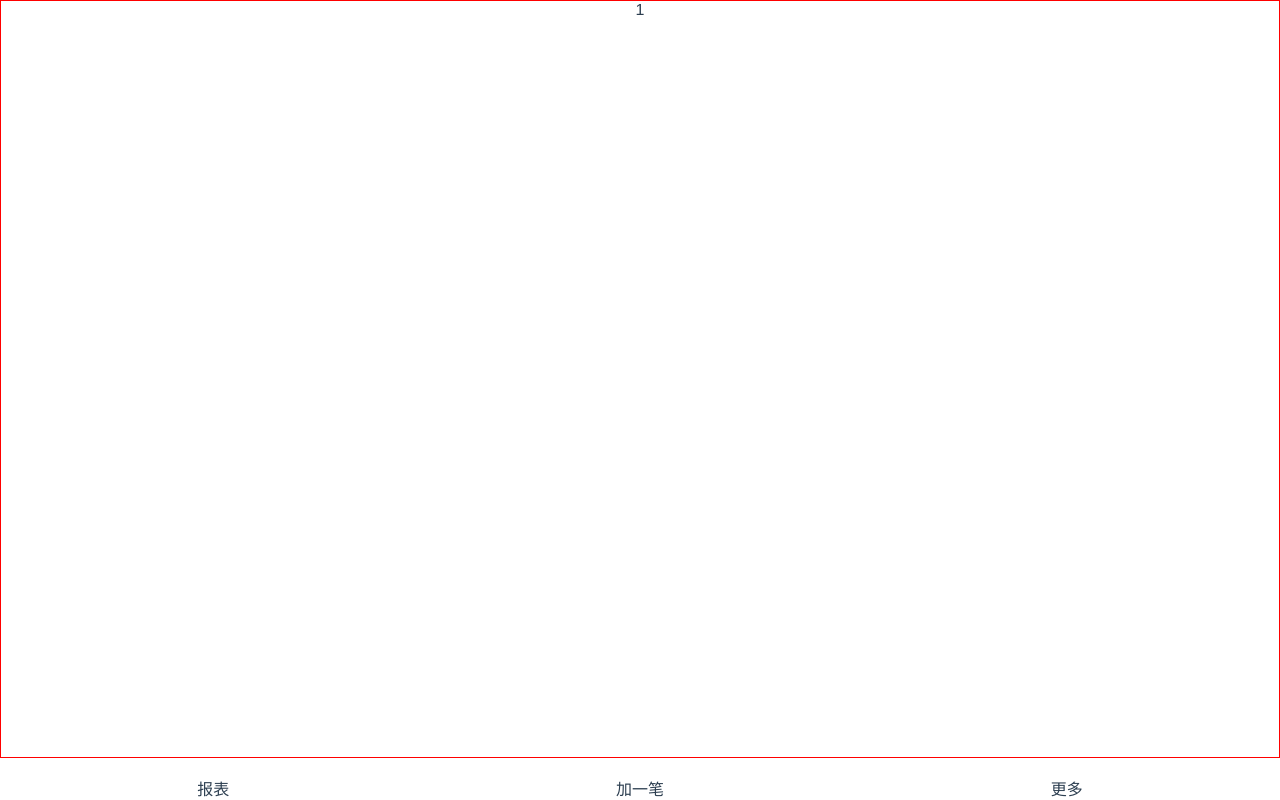
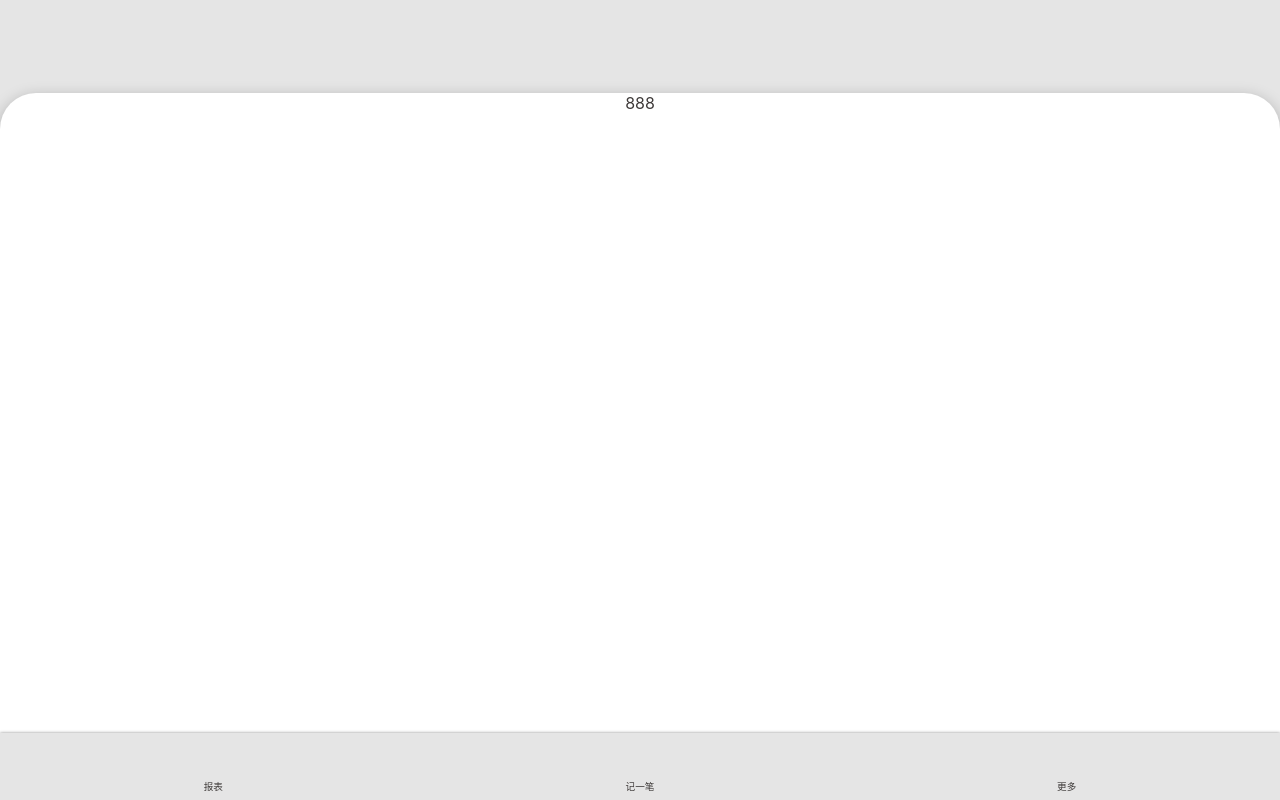
Before and after one commit to wh2887/whale-wallet, a Vue app: page /#/money in a window 1280 px wide. Built offline with nearby package versions, Linux system fonts and the light colour scheme.

Commit message:
使用classPrefix-前缀的方式修改了外部元素的样式

```diff
--- a/src/App.vue
+++ b/src/App.vue
@@ -5,14 +5,16 @@
 </template>
 
 <style lang="scss">
-    @import "assets/styles/reset.scss";
+    @import "~@/assets/styles/reset.scss";
+    @import "~@/assets/styles/helper.scss";
 
     #app {
-        font-family: Avenir, Helvetica, Arial, sans-serif;
+        font-family: $font-hei;
+        font-size: 16px;
         -webkit-font-smoothing: antialiased;
         -moz-osx-font-smoothing: grayscale;
         text-align: center;
-        color: #2c3e50;
+        color: $color-nearblack;
     }
 
 </style>
--- /dev/null
+++ b/src/assets/styles/helper.scss
@@ -0,0 +1,27 @@
+$font-hei: -apple-system, "Noto Sans", "Helvetica Neue", Helvetica, "Nimbus Sans L", Arial, "Liberation Sans", "PingFang SC", "Hiragino Sans GB", "Noto Sans CJK SC", "Source Han Sans SC", "Source Han Sans CN", "Microsoft YaHei", "Wenquanyi Micro Hei", "WenQuanYi Zen Hei", "ST Heiti", SimHei, "WenQuanYi Zen Hei Sharp", sans-serif;
+$font-kai: Baskerville, Georgia, "Liberation Serif", "Kaiti SC", STKaiti, "AR PL UKai CN", "AR PL UKai HK", "AR PL UKai TW", "AR PL UKai TW MBE", "AR PL KaitiM GB", KaiTi, KaiTi_GB2312, DFKai-SB, "TW\-Kai", serif;
+$font-song: Georgia, "Nimbus Roman No9 L", "Songti SC", "Noto Serif CJK SC", "Source Han Serif SC", "Source Han Serif CN", STSong, "AR PL New Sung", "AR PL SungtiL GB", NSimSun, SimSun, "TW\-Sung", "WenQuanYi Bitmap Song", "AR PL UMing CN", "AR PL UMing HK", "AR PL UMing TW", "AR PL UMing TW MBE", PMingLiU, MingLiU, serif;
+
+$color-highlight: #00ADB5;
+$color-nearblack: #3E3A39;
+$color-background: #E5E5E5;
+//placeholder
+//选择器是什么不知道，但是我知道里面的内容是什么
+//先写好样式，然后使用的时候再加选择器
+%clearFix {
+    &::after {
+        content: '';
+        clear: both;
+        display: block;
+    }
+}
+
+$color-shadow: rgba(0, 0, 0, 0.45);
+%outerShadow {
+    box-shadow: 0 0 3px $color-shadow;
+}
+
+%innerShadow {
+    box-shadow: inset 0 -3px 3px -3px $color-shadow,
+    inset 0 3px 3px -3px $color-shadow;
+}
--- a/src/components/Layout.vue
+++ b/src/components/Layout.vue
@@ -1,33 +1,28 @@
 <template>
-    <div class="wrapper">
-        <div class="content">
-            1
+    <div class="layout-wrapper" :class=" classPrefix && `${classPrefix}-wrapper` ">
+        <div class="content" :class=" classPrefix && `${classPrefix}-content`">
+            <slot/>
         </div>
         <Nav/>
     </div>
 </template>
 
-<script lang="ts">
-  import Vue from 'vue';
-  import {Component} from 'vue-property-decorator';
-  import Nav from '@/components/Nav.vue';
-
-  @Component({
-    components: {Nav}
-  })
-  export default class Layout extends Vue {
-
+<script lang="js">
+  export default {
+    props: ['classPrefix'],
+    name: 'Layout'
   }
 </script>
+<style lang="scss" scoped>
+    @import "~@/assets/styles/helper.scss";
 
-<style lang="scss" scoped>
-    .wrapper {
+    .layout-wrapper {
         display: flex;
         flex-direction: column;
         height: 100vh;
+        background: $color-background;
 
         > .content {
-            border: 1px solid red;
             flex-grow: 1;
             overflow: auto;
         }
--- a/src/components/Nav.vue
+++ b/src/components/Nav.vue
@@ -1,17 +1,20 @@
 <template>
     <nav>
-        <div class="item">
+        <router-link class="item" to="/statistics" active-class="selected">
             <Icon name="statistics"/>
             <span>报表</span>
-        </div>
-        <div class="item">
-            <Icon name="NavAdd"/>
-            <span>加一笔</span>
-        </div>
-        <div class="item">
+        </router-link>
+
+        <router-link class="item" to="/money" active-class="selected">
+            <Icon name="add"/>
+            <span>记一笔</span>
+        </router-link>
+
+        <router-link class="item" to="/more" active-class="selected">
             <Icon name="more"/>
             <span>更多</span>
-        </div>
+        </router-link>
+
     </nav>
 </template>
 
@@ -29,14 +32,34 @@
 </script>
 
 <style lang="scss" scoped>
+    @import "~@/assets/styles/helper.scss";
+
     nav {
+        @extend %outerShadow;
         display: flex;
         justify-content: center;
         align-items: center;
 
+
         .item {
             width: 33.3333%;
+            padding: 5px 0;
 
+            > :nth-child(1) {
+                font-size: 2em;
+            }
+
+            > :nth-child(2) {
+                display: block;
+                padding: 2px 0;
+                font-size: 0.6em;
+            }
+
+            &.selected {
+                > :nth-child(1) {
+                    color: $color-highlight;
+                }
+            }
         }
     }
 </style>
--- a/src/main.ts
+++ b/src/main.ts
@@ -3,8 +3,14 @@ import App from './App.vue'
 import './registerServiceWorker'
 import router from './router'
 import store from './store'
+import Nav from '@/components/Nav.vue';
+import Layout from '@/components/Layout.vue';
+import Icon from '@/components/Icon.vue';
 
 Vue.config.productionTip = false
+Vue.component('Nav',Nav)
+Vue.component('Layout',Layout)
+Vue.component('Icon',Icon)
 
 new Vue({
   router,
--- a/src/router/index.ts
+++ b/src/router/index.ts
@@ -1,16 +1,21 @@
 import Vue from 'vue';
 import VueRouter, {RouteConfig} from 'vue-router';
-import Money from '@/views/Money.vue';
 import Statistics from '@/views/Statistics.vue';
 import More from '@/views/More.vue';
 import NotFound from '@/views/NotFound.vue';
+import Details from '@/views/Details.vue';
+import Money from '@/views/Money.vue';
 
 Vue.use(VueRouter);
 
 const routes: Array<RouteConfig> = [
   {
     path: '/',
-    redirect: '/money'
+    redirect: '/details'
+  },
+  {
+    path: '/details',
+    component: Details
   },
   {
     path: '/money',
@@ -28,19 +33,6 @@ const routes: Array<RouteConfig> = [
     path: '*',
     component: NotFound
   }
-  // {
-  //   path: '/',
-  //   name: 'Home',
-  //   component: Home
-  // },
-  // {
-  //   path: '/about',
-  //   name: 'About',
-  //   // route level code-splitting
-  //   // this generates a separate chunk (about.[hash].js) for this route
-  //   // which is lazy-loaded when the route is visited.
-  //   component: () => import(/* webpackChunkName: "about" */ '../views/About.vue')
-  // }
 ];
 
 const router = new VueRouter({
--- /dev/null
+++ b/src/views/Details.vue
@@ -0,0 +1,18 @@
+<template>
+    <Layout>
+        123
+    </Layout>
+</template>
+
+<script lang="ts">
+  import Vue from 'vue';
+  import {Component} from 'vue-property-decorator';
+
+  @Component
+  export default class Money extends Vue {
+
+  }
+</script>
+
+<style lang="scss" scoped>
+</style>
--- a/src/views/Money.vue
+++ b/src/views/Money.vue
@@ -1,23 +1,32 @@
 <template>
-    <Layout>
-        123
-        <Nav/>
+    <Layout class-prefix="layout">
+        <div class="moneyBG">
+            888
+        </div>
     </Layout>
 </template>
 
 <script lang="ts">
   import Vue from 'vue';
   import {Component} from 'vue-property-decorator';
-  import Layout from '@/components/Layout.vue';
-  import Nav from '@/components/Nav.vue';
 
-  @Component({
-    components: {Nav, Layout}
-  })
+  @Component
   export default class Money extends Vue {
-
   }
 </script>
+<style lang="scss">
+    .layout-content {
+        display: flex;
+        flex-direction: column-reverse;
 
+        > .moneyBG {
+            height: 80vh;
+            background: #ffffff;
+            border-radius: 36px 36px 0 0;
+            box-shadow: 0 4px 15px rgba(0, 0, 0, 0.25);
+        }
+    }
+</style>
 <style lang="scss" scoped>
+
 </style>
--- a/src/views/Statistics.vue
+++ b/src/views/Statistics.vue
@@ -1,7 +1,7 @@
 <template>
-    <div>
+    <Layout>
         报表
-    </div>
+    </Layout>
 </template>
 
 <script lang="ts">
```
